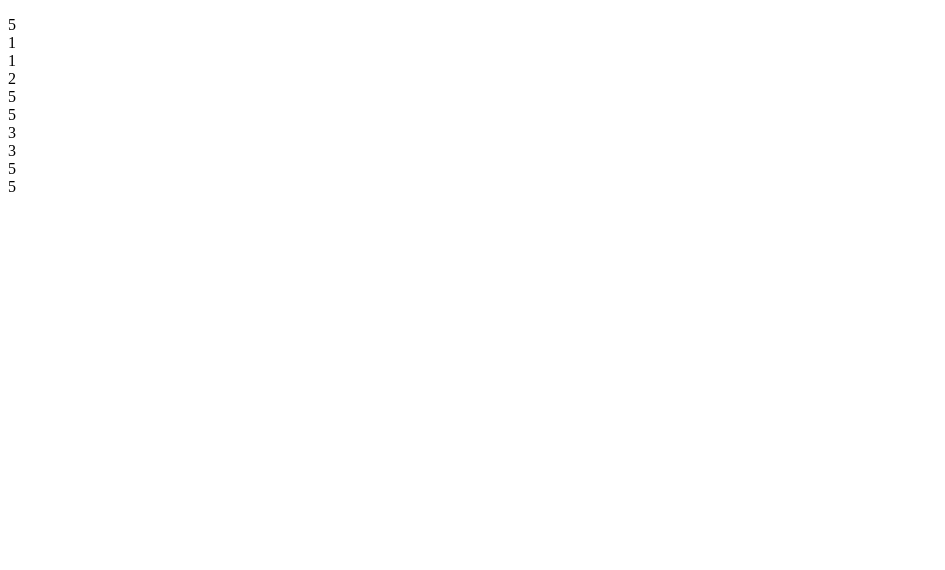
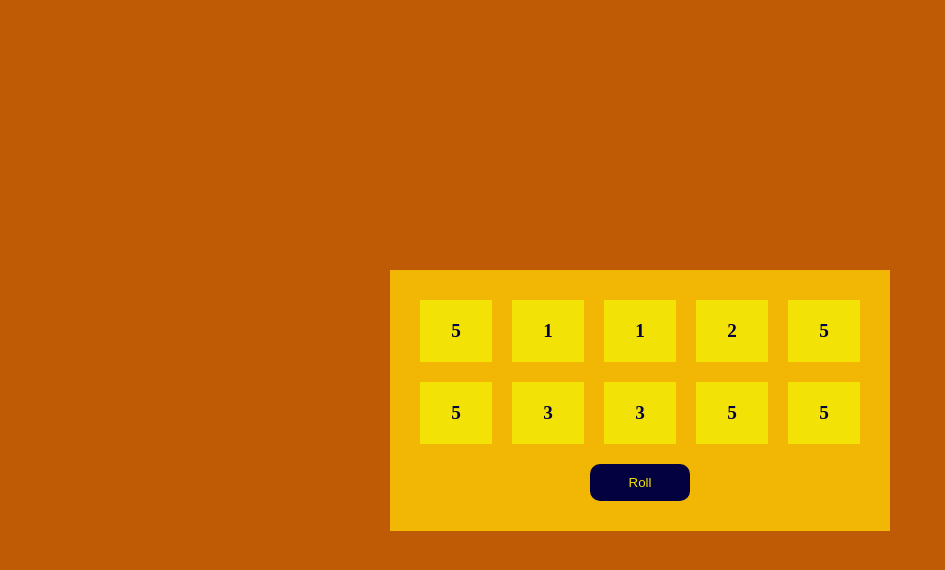
Before and after one commit to kujerocoding/second-tenzi-game, a React (Vite) app: page / in a window 1280 px wide. Shown: the top 570 px of the page, without its empty margins (0-945 px from the left). Built offline with nearby package versions, Linux system fonts and the light colour scheme.

Commit message:
add styles to the die container and add button element

```diff
--- a/src/App.css
+++ b/src/App.css
@@ -0,0 +1,48 @@
+*{
+  margin: 0;
+  padding: 0;
+  box-sizing: border-box;
+}
+
+body{
+  background-color: #BF5B04;
+  display: flex;
+  justify-content: center;
+  align-items: center;
+  height: 100vh;
+}
+
+main{
+  width: 500px;
+  padding: 30px;
+  background-color: #F2B705;
+  text-align: center;
+}
+
+.dice-container{
+  display: grid;
+  grid-template: auto / repeat(5, 1fr);
+  gap: 20px;
+
+}
+
+.die-container{
+  display: flex;
+  justify-content: center;
+  align-items: center;
+  padding: 20px;
+  background-color:#F2E205;
+  color: #030140;
+  font-size: 1.2rem;
+  font-weight: bolder;
+}
+
+button{
+  margin-top: 20px;
+  border: 1px solid transparent;
+  background-color: #030140;
+  color: #F2E205;
+  padding: 10px;
+  width: 100px;
+  border-radius: 10px;
+}
--- a/src/App.jsx
+++ b/src/App.jsx
@@ -1,6 +1,7 @@
 import React from 'react'
 import Die from './Die'
 import {useState} from 'react'
+import './App.css'
 
 const App = () => {
 
@@ -18,9 +19,12 @@ const App = () => {
   const dieElements = dice.map(die => <Die value={die} />)
 
   return (
-    <div>
-      <p>{dieElements}</p>
-    </div>
+    <main>
+      <div className='dice-container'>
+        {dieElements}
+      </div>
+      <button>Roll</button>
+    </main>
   )
 }
 
```
